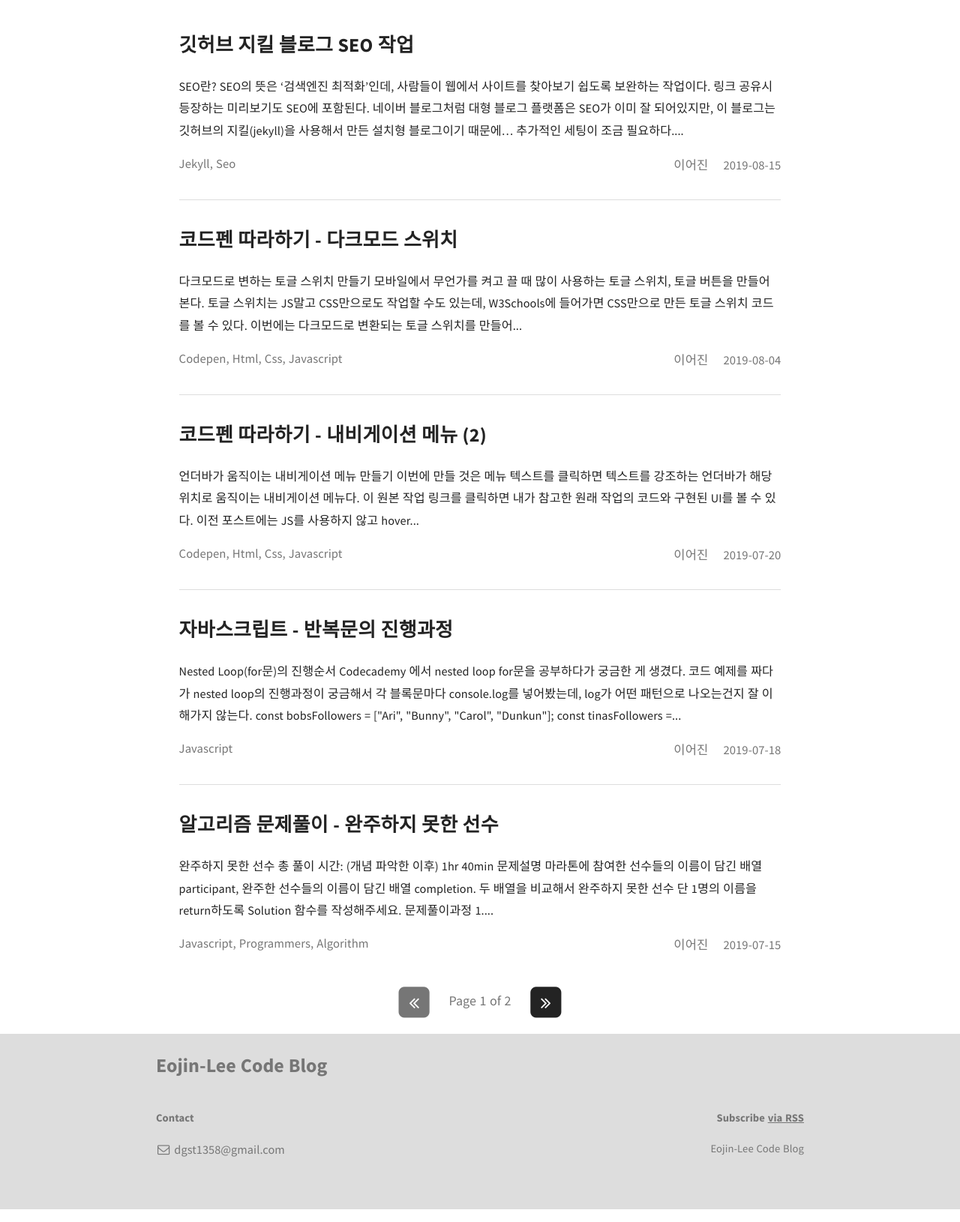
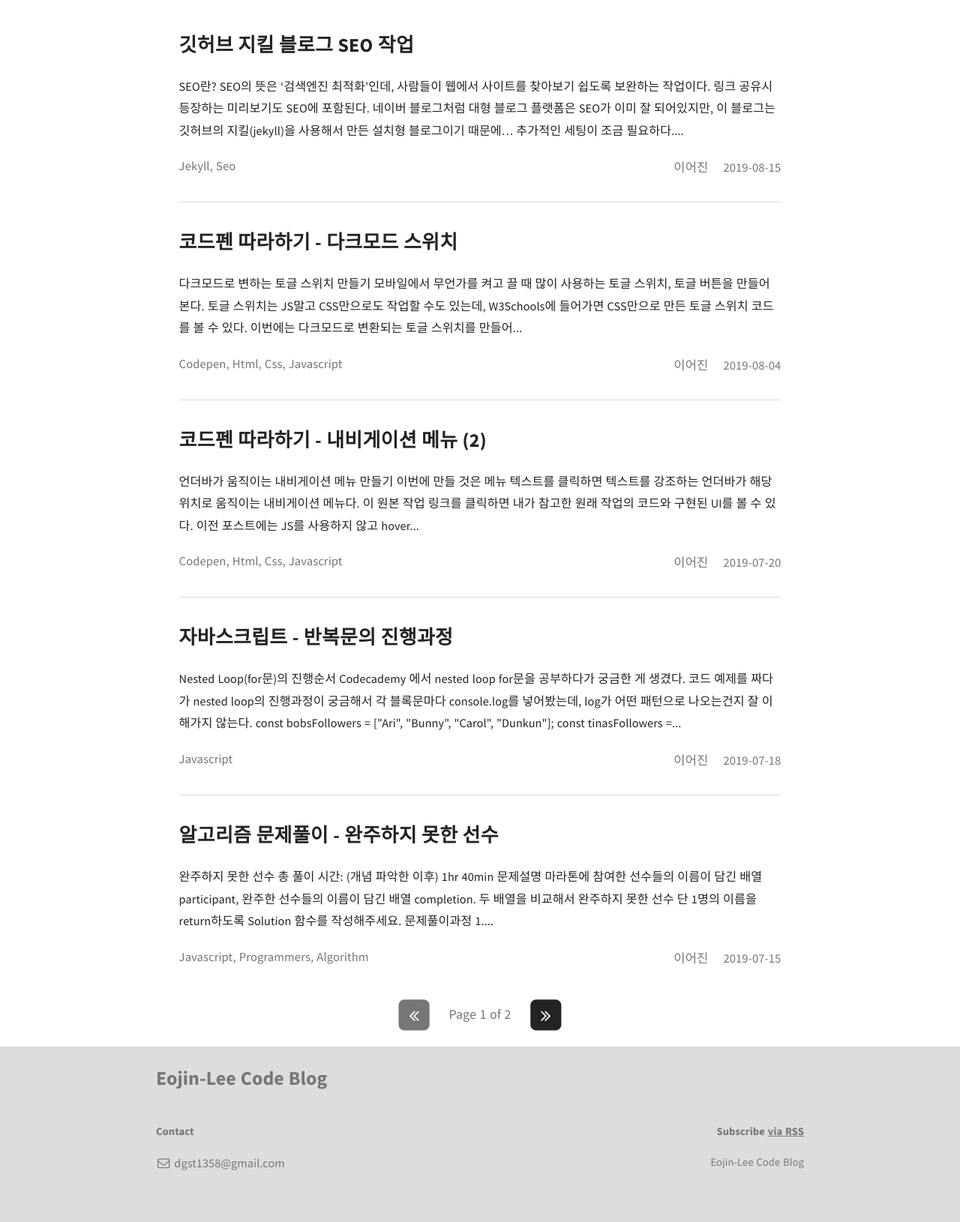
Before and after one commit to Eojin-Lee/Eojin-Lee.github.io, a Jekyll site: the page built from index.html, in a window 1280 px wide. Shown: the part 306-1936 px from the top of the page at 75% size. Built offline with Jekyll 4.4.1, drawn with Linux system fonts in a browser that asks for light colours; nearby versions of some CDN libraries; the list of posts is cut into pages by our own code.

Commit message:
[CSS Style] Change main posts layout 3

```diff
--- a/_sass/_layout.scss
+++ b/_sass/_layout.scss
@@ -211,7 +211,7 @@ pre code.hljs {
 		}
 		.post-meta {
 			@include outer-container;
-			// padding: 1em 0;
+			margin-top: $base-font-size;
 			span {
 				font-weight: 400;
 				font-size: 0.92em;
```
